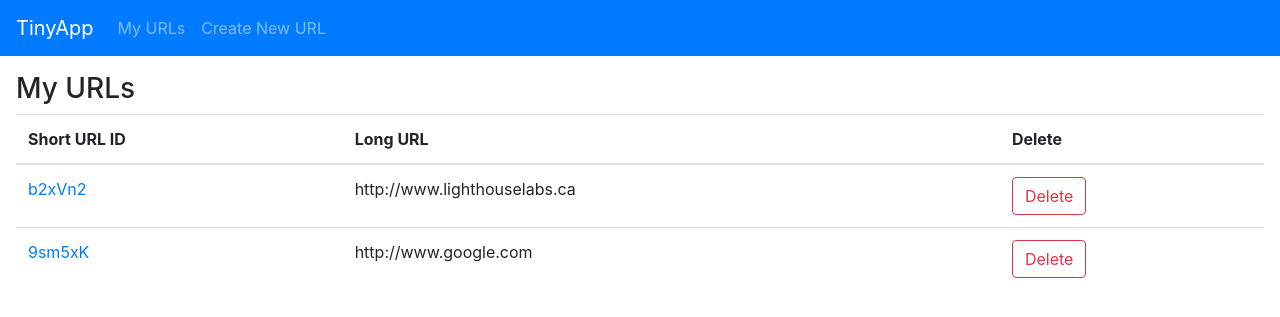
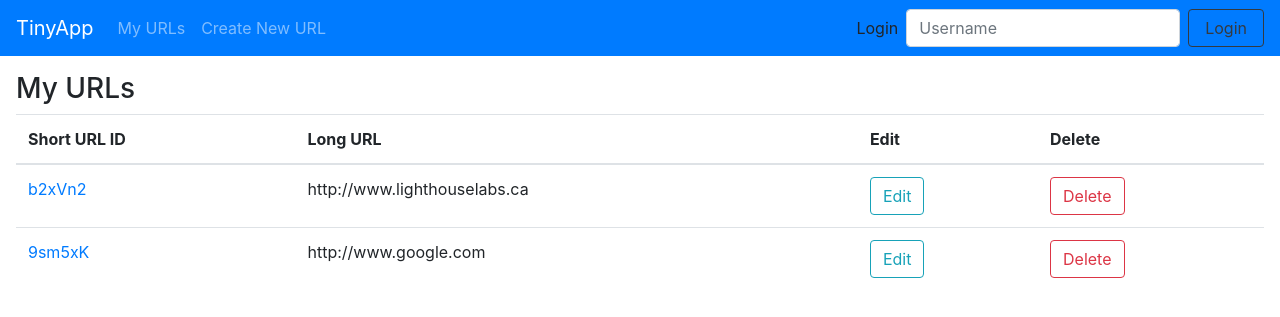
Before and after one commit to TeddyGavi/tinyapp, a Node server app: page /urls in a window 1280 px wide. Shown: the top 317 px of the page. Run offline with Node 20, Linux system fonts and the light colour scheme; some libraries are stand-ins or nearby versions.

Commit message:
add routes for handling login and logout edit the ejs to render logout/login accordingly

```diff
--- a/express_server.js
+++ b/express_server.js
@@ -1,10 +1,14 @@
 const e = require("express");
 const express = require("express");
 const app = express();
+const morgan = require('morgan')
 const crypto = require("crypto");
+const cookieParser = require("cookie-parser");
 const PORT = 8080;
 
 app.use(express.urlencoded({extended: true}));
+app.use(morgan("dev"));
+app.use(cookieParser());
 app.set("view engine", "ejs");
 
 const urlDatabase = {
@@ -13,6 +17,13 @@ const urlDatabase = {
   "9sm5xK": "http://www.google.com",
 };
 
+// const templateVars = {
+//   username: req.cookies[username],
+// }
+
+// res.render("/_header", templateVars)
+
+//function that employs crypto to help generate random 6 character string
 const generateRandomString = () => {
   // generate a random hex number with the crypto module see Node docs
   const id = crypto.randomBytes(3).toString('hex');
@@ -23,7 +34,7 @@ const generateRandomString = () => {
     if (id.charAt(randomNum).search(/[a-z]/g) === 0) {
       result += id[randomNum].toUpperCase();
     } else if (id.charAt(randomNum).search(/[a-z]/g) === -1) {
-      result += (Math.random() + 1).toString(36).substring(2, 3);
+      result += (Math.random() + 1).toString(36).substring(2, 3); //uses base 36 to return a single randomize character as long as the character is a not lowercase, this is needed as hex only includes up to base 16, letter F
     } else {
       result += id[i];
     }
@@ -32,6 +43,8 @@ const generateRandomString = () => {
   return result;
 };
 
+
+/*************************** TESTs ******************************/
 //root directory redirects to urls index will change later
 app.get("/", (req, res) => {
   // res.send("Hello!");
@@ -46,28 +59,36 @@ app.get("/hello", (req, res) => {
   res.send("<html><body>Hello <b>World</b></body></html>\n");
 });
 
+/*************************** TESTs END ******************************/
+
+
+
 //main page, currently should also be redirected here
 app.get("/urls", (req, res) => {
-  const templateVars = {urls: urlDatabase};
+  const templateVars = {
+    urls: urlDatabase,
+   username: req.cookies.username,
+  };
   res.render("urls_index", templateVars);
 });
 
 //send user to the create new page
 app.get("/urls/new", (req, res) => {
-  res.render("urls_new");
+  const templateVars = {
+    username: req.cookies.username,
+  }
+  res.render("urls_new", templateVars);
 });
 
-//form submission handling by updating the database
-app.post("/urls", (req, res) => {
-  const tiny = generateRandomString()
-  urlDatabase[tiny] = req.body.longURL
-  console.log(urlDatabase);
-  res.redirect('/urls/'+ tiny);
-});
+
 
 //this will send the appropriate object to the show page in order to be displayed after form submission
 app.get("/urls/:id", (req, res) => {
-  const templateVars = { id: req.params.id, longURL: urlDatabase[req.params.id]};
+  const templateVars = {
+    id: req.params.id,
+    longURL: urlDatabase[req.params.id],
+    username: req.cookie.username,
+  };
   res.render("urls_show", templateVars);
 });
 
@@ -78,11 +99,43 @@ app.get("/u/:id", (req, res) => {
   res.redirect(longURL);
 })
 
+/**************************POST********************************/
+
+//form submission handling by updating the database
+app.post("/urls", (req, res) => {
+  const tiny = generateRandomString()
+  urlDatabase[tiny] = req.body.longURL
+  console.log(urlDatabase);
+  res.redirect('/urls/'+ tiny);
+});
+
+//add a post method that will allow updating of the long url
+app.post("/urls/:id", (req, res) => {
+  urlDatabase[req.params.id] = req.body.longURL;
+  console.log(urlDatabase);
+  res.redirect('/urls');
+})
+
 //once user submits the form by hitting delete on the urls index page, that item is immediately deleted and redirected to home page
 //TODO add a confirmation window before delete, possibly undo??
 app.post("/urls/:id/delete", (req, res) => {
     delete urlDatabase[req.params.id];
     res.redirect("/urls")
+})
+
+//when a user logs in we set a cookie named "username"
+//also displayed to the server for now
+app.post("/login", (req, res) => {
+  res.cookie("username", req.body.username)
+  console.log('cookies', req.cookies)
+  console.log(req.body)
+  res.redirect("/urls")
+})
+
+//set up the logout route so the user can hit the logout button and get redirected back to root
+app.post("/logout", (req, res) => {
+  res.clearCookie("username", req.cookies.username === null)
+  res.redirect("/urls")
 })
 
 app.listen(PORT, () => {
--- a/package.json
+++ b/package.json
@@ -19,10 +19,12 @@
   },
   "homepage": "https://github.com/TeddyGavi/tinyapp#readme",
   "dependencies": {
+    "cookie-parser": "^1.4.6",
     "ejs": "^3.1.8",
     "express": "^4.18.1"
   },
   "devDependencies": {
+    "morgan": "^1.10.0",
     "nodemon": "^2.0.19"
   }
 }
--- a/views/partials/_header.ejs
+++ b/views/partials/_header.ejs
@@ -18,5 +18,40 @@
         <a class="nav-item nav-link" href="/urls/new">Create New URL</a>
       </div>
     </div>
+    <div>
+      </div>
+      <!-- TODO fix the sizing issues with logout and login not the same size -->
+<% if(username){ %>
+
+      <form class="form-inline" action="/logout" method="POST">
+        <label for="logout" class="mr-2 my-0">Logged in as: <%= username %></label>
+        <button class="btn btn-outline-dark my-0 px-3" type="submit">Logout</button>
+      </form>
+    <% } else { %>
+
+    <a class="nav-item justify-content-end">
+      <form class="form-inline" action="/login" method="POST">
+        <label for="username" class="mr-2 my-0">Login</label>
+        <input
+        class="form-control mr-sm-2"
+        type="text"
+        name="username"
+        placeholder="Username"
+        aria-label="login">
+        <button class="btn btn-outline-dark my-0 px-3"
+        type="submit"
+        >Login</button>
+    </div>
+      </form>
+    </a>
+    <% } %>
+
   </nav>
 </header>
+
+
+<!-- TODO the login portion of the header doesn't collapse properly with the rest of the navbar
+
+ADD logic to display the login if a username doesn't exist
+
+otherwise display the username logged in and display a logout-->
--- a/views/urls_index.ejs
+++ b/views/urls_index.ejs
@@ -25,6 +25,7 @@
           <tr>
             <th scope="col">Short URL ID</th>
             <th scope="col">Long URL</th>
+            <th scope="col">Edit</th>
             <th scope="col">Delete</th>
           </tr>
         </thead>
@@ -33,10 +34,14 @@
             <tr>
               <td><a href="/u/<%= id %>"><%= id %></a></td>
               <td><%= urls[id] %></td>
+              <td><a href="/urls/<%= id %>"><button type="submit" class="btn btn-outline-info">Edit</button></a>
+              </td>
               <td><form
                 method="POST"
                 id="delete"
-                action="/urls/<%= id %>/delete"><button type="submit" class="btn btn-outline-danger">Delete</button>
+                action="/urls/<%= id %>/delete">
+                <button type="submit"
+                class="btn btn-outline-danger">Delete</button>
               </form>
             </td>
             </tr>
--- a/views/urls_new.ejs
+++ b/views/urls_new.ejs
@@ -33,7 +33,7 @@
             placeholder="[Start your entry with http://]"
             style="width: 300px; margin: 1em"
           />
-          <button type="submit" class="btn btn-primary">Submit</button>
+          <button type="submit" class="btn btn-outline-primary">Submit</button>
         </div>
       </form>
     </main>
```
Also changed, not shown: views/urls_show.ejs (+4 -4 lines), 1 other file.
